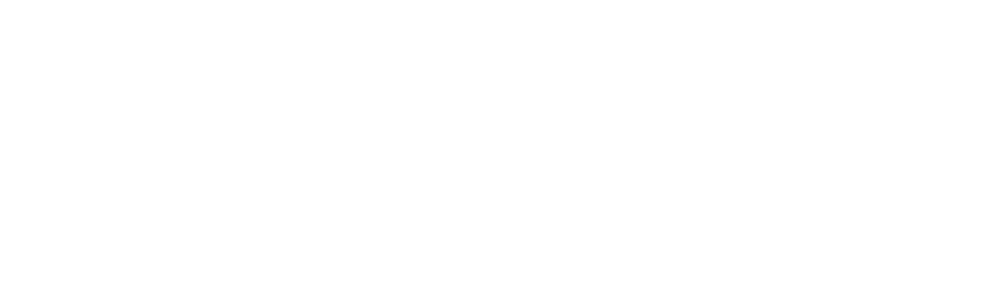
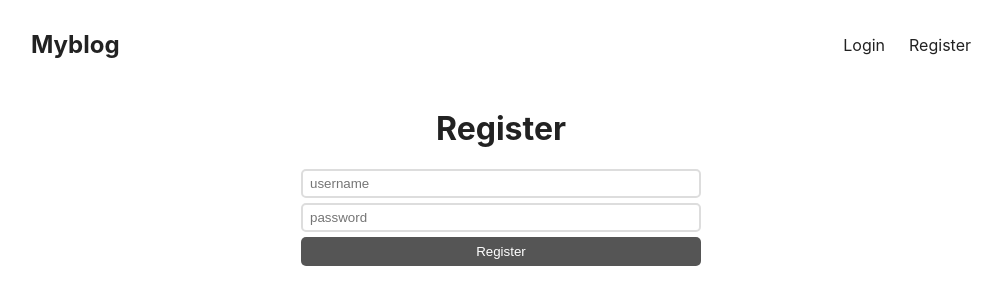
Before and after one commit to Kevin14Tsui/MERN-Blog-V2, a React (Create React App) app in the folder Client/: page /register in a window 1280 px wide. Before the commit this address had no page. Shown: the top 304 px of the page, without its empty margins (139-1141 px from the left). Built offline with nearby package versions, Linux system fonts and the light colour scheme.

Commit message:
4235register

```diff
--- a/Client/src/App.js
+++ b/Client/src/App.js
@@ -5,6 +5,7 @@
 import Layout from "./Layout";
 import IndexPage from "./pages/IndexPage";
 import LoginPage from "./pages/LoginPage";
+import RegisterPage from "./pages/RegisterPage";
 
 function App() {
   return (
@@ -12,6 +13,7 @@
       <Route path="/" element={<Layout />}>
         <Route index element={<IndexPage />} />
         <Route path="/login" element={<LoginPage />} />
+        <Route path="/register" element={<RegisterPage />} />
       </Route>
     </Routes>
   );
--- a/Client/src/pages/LoginPage.js
+++ b/Client/src/pages/LoginPage.js
@@ -1,7 +1,12 @@
 export default function LoginPage() {
   return (
     <div>
-      <h1>Login</h1>
+      <form className="login">
+        <h1>Login</h1>
+        <input type="text" placeholder="username" />
+        <input type="password" placeholder="password" />
+        <button>Login</button>
+      </form>
     </div>
   );
 }
--- a/Client/src/pages/RegisterPage.js
+++ b/Client/src/pages/RegisterPage.js
@@ -0,0 +1,12 @@
+export default function RegisterPage() {
+  return (
+    <>
+      <form className="register">
+        <h1>Register</h1>
+        <input type="text" placeholder="username" />
+        <input type="password" placeholder="password" />
+        <button>Register</button>
+      </form>
+    </>
+  );
+}
```
